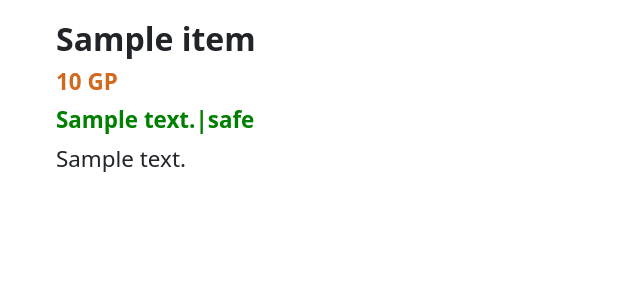
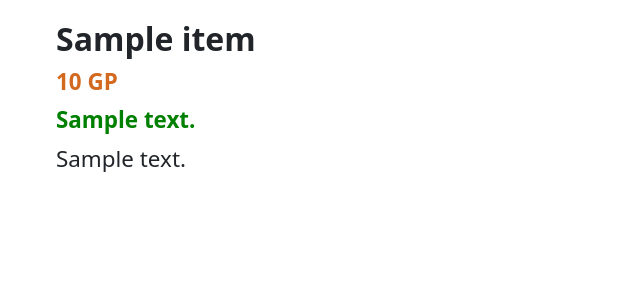
Before and after one commit to a-westermann/screentime_awareness_site, a Django app: template templates/dnd/shop.html in a window 1280 px wide. Shown: the part 267-567 px from the top of the page, without its empty margins (0-640 px from the left). Run offline with Django 5.2, Linux system fonts and the light colour scheme; the template is opened without the code that fills it: most values are stand-ins (such as "Sample title", 1, 10 or a date in 2020); some libraries are stand-ins or nearby versions.

Commit message:
dnd shops

```diff
--- a/templates/dnd/shop.html
+++ b/templates/dnd/shop.html
@@ -36,7 +36,7 @@
                         <p class="text-large fw-bold chocolate lh-1 mb-3">{{ item.price }} GP</p>
 {#                    </div>#}
 {#                    <div class="col-lg-3  padding-bom padding-top">#}
-                        <p class="text-large fw-bold text-green lh-1 mb-3">{{ item.special_text }}|safe</p>
+                        <p class="text-large fw-bold text-green lh-1 mb-3">{{ item.special_text |safe}}</p>
 {#                    </div>#}
 {#                    <div class="col-lg-5  padding-bom padding-top">#}
                         <p class=" text-large lh-1 mb-3">{{ item.description  | linebreaksbr }}</p>
```
